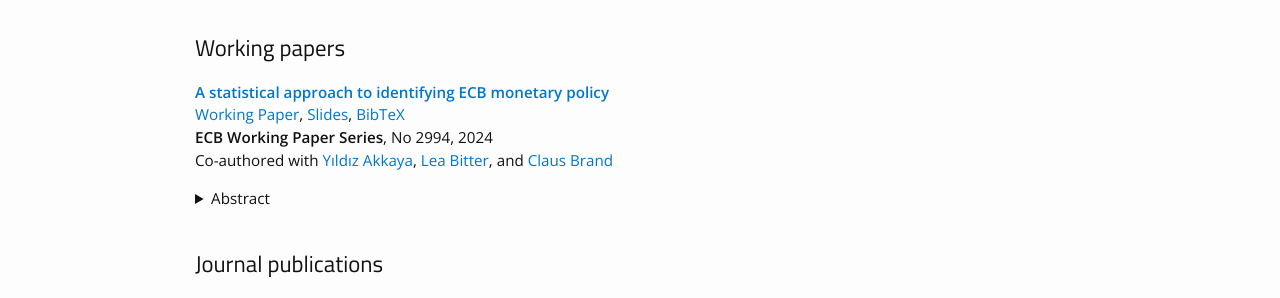
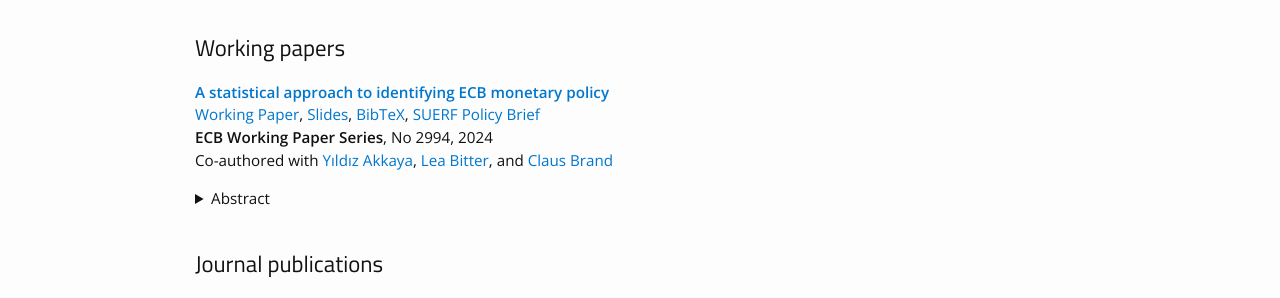
Before and after one commit to luispfonseca/luispfonseca.github.io, a Jekyll site: the page built from research.md, in a window 1280 px wide. Shown: the part 123-421 px from the top of the page. Built offline with Jekyll 4.4.1, drawn with Linux system fonts in a browser that asks for light colours; some web fonts are replaced.

Commit message:
Update research.md

```diff
--- a/research.md
+++ b/research.md
@@ -7,7 +7,7 @@ permalink: /research/
 ## Working papers
 
 [**A statistical approach to identifying ECB monetary policy**](https://www.ecb.europa.eu/pub/pdf/scpwps/ecb.wp2994~6c2bcefa86.en.pdf) <br>
-[Working Paper](https://www.ecb.europa.eu/pub/pdf/scpwps/ecb.wp2994~6c2bcefa86.en.pdf), [Slides](files/ABBF_slides.pdf), [BibTeX](/files/bibtex_statisticalapproach.bib) <br>
+[Working Paper](https://www.ecb.europa.eu/pub/pdf/scpwps/ecb.wp2994~6c2bcefa86.en.pdf), [Slides](files/ABBF_slides.pdf), [BibTeX](/files/bibtex_statisticalapproach.bib), [SUERF Policy Brief](https://www.suerf.org/publications/suerf-policy-notes-and-briefs/a-statistical-approach-to-identifying-ecb-monetary-policy/) <br>
 **ECB Working Paper Series**, No 2994, 2024 <br>
 Co-authored with [Yıldız Akkaya](https://sites.google.com/site/yildizakkaya), [Lea Bitter](https://www.leabitter.com/), and [Claus Brand](https://www.ecb.europa.eu/pub/research/authors/profiles/claus-brand.en.html)
 <details><summary>Abstract</summary>
```
